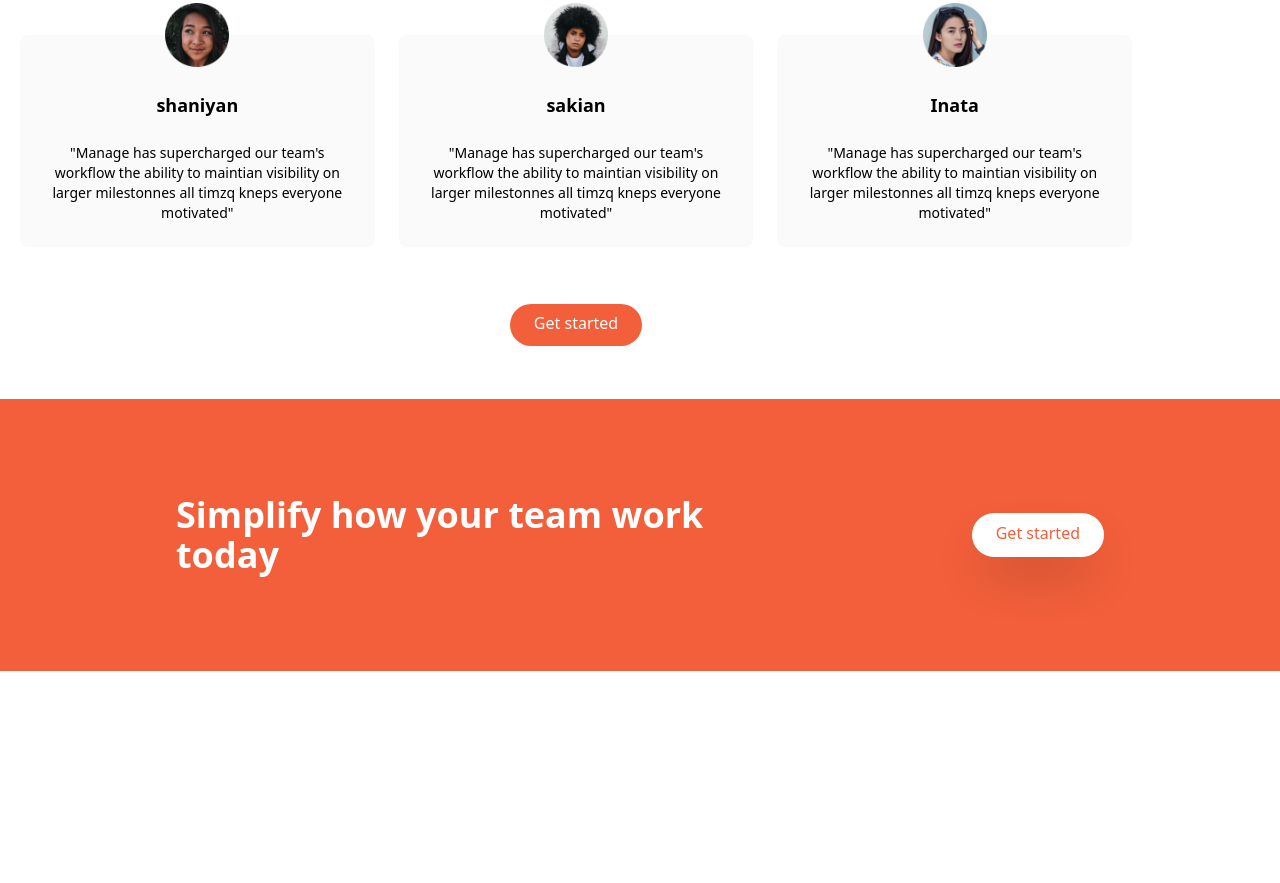
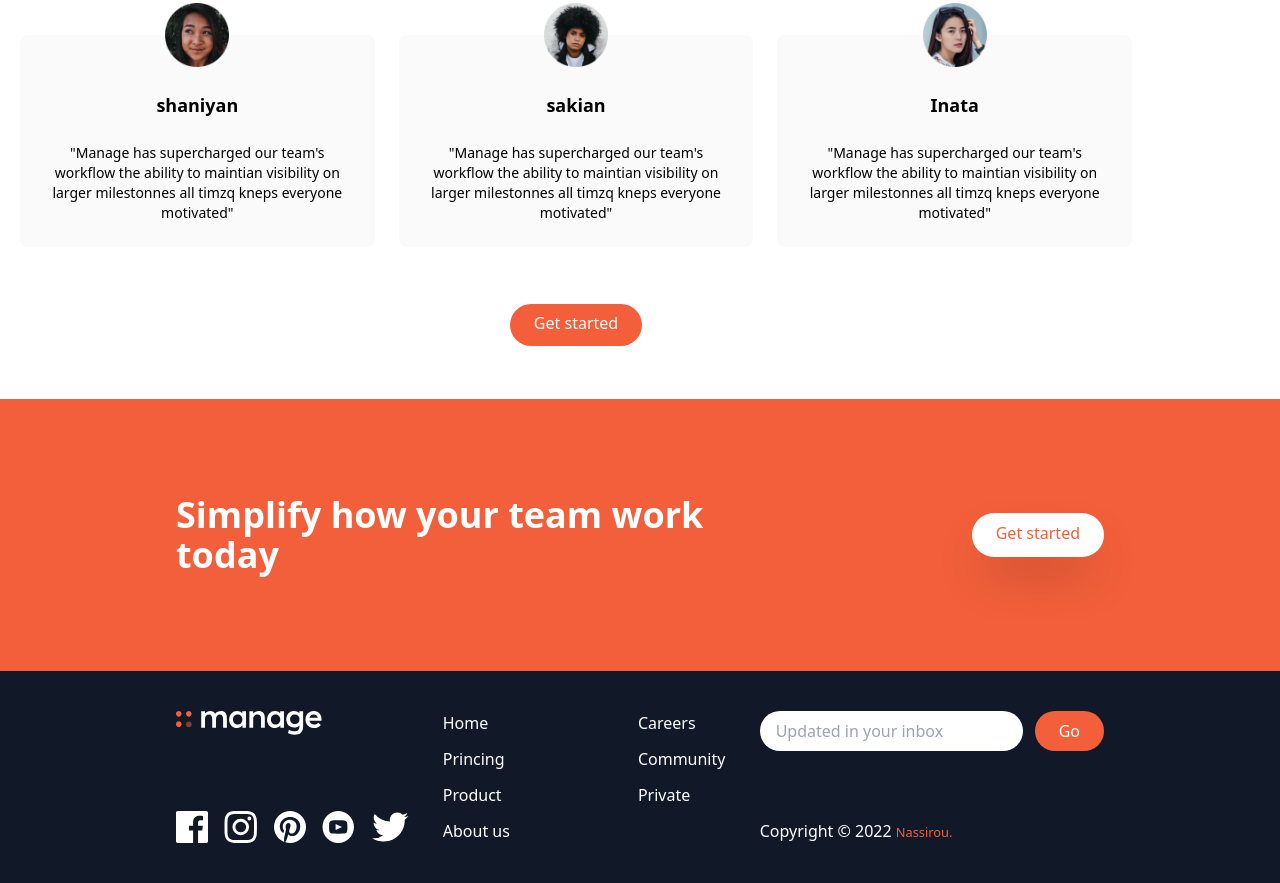
Before and after one commit to nassirou-N/leading_page_tailwindcss, a website: page src/index.html in a window 1280 px wide. Shown: the part 1465-2348 px from the top of the page. Before the commit the page ends 2136 px from the top, so only its background shows below. Drawn offline with Linux system fonts and the light colour scheme.

Commit message:
end of footer

```diff
--- a/src/index.html
+++ b/src/index.html
@@ -175,5 +175,74 @@
       <a href="#" class="p-3 px-6 pt-2 text-brightRed bg-white shadow-2xl rounded-full baseline hover:bg-neutral-300 ">Get started</a>
     </div>
   </section>
+
+  <!-- footer section -->
+  <footer class="bg-gray-900">
+    <div class="container flex flex-col justify-between px-6 py-10 mx-auto space-y-8 md:flex-row md:space-y-0">
+      <!-- logo and sociall links container-->
+      <div class="flex flex-col-reverse items-center justify-between space-y-12 md:flex-col md:space-y-0 md:items-start">
+        <div class="mx-auto my-6 text-center text-white md:hidden">
+          Copyright &copy; 2022, <small class="text-brightRed">Nassirou.</small>
+        </div>
+        <!-- logo -->
+        <div>
+          <img src="img/logo-white.svg" alt="">
+        </div>
+        <!-- social links-->
+        <div class="flex justify-center space-x-4">
+          <!-- links 1 -->
+          <a href="#">
+            <img src="img/icon-facebook.svg" alt="" class="h-8">
+          </a>
+          <!-- links 1 -->
+          <a href="#">
+            <img src="img/icon-instagram.svg" alt="" class="h-8">
+          </a>
+           <!-- links 1 -->
+          <a href="#">
+            <img src="img/icon-pinterest.svg" alt="" class="h-8">
+          </a>
+           <!-- links 1 -->
+          <a href="#">
+            <img src="img/icon-youtube.svg" alt="" class="h-8">
+          </a>
+           <!-- links 1 -->
+          <a href="#">
+            <img src="img/icon-twitter.svg" alt="" class="h-8">
+          </a>
+
+        </div>
+      </div>
+      <!-- list container -->
+      <div class="flex justify-around space-x-32">
+        <div class="flex flex-col space-y-3 text-white">
+          <a href="#" class="hover:text-brightRed">Home</a>
+          <a href="#" class="hover:text-brightRed">Princing</a>
+          <a href="#" class="hover:text-brightRed">Product</a>
+          <a href="#" class="hover:text-brightRed">About us</a>
+        </div>
+        <div class="flex flex-col space-y-3 text-white">
+          <a href="#" class="hover:text-brightRed">Careers</a>
+          <a href="#" class="hover:text-brightRed">Community</a>
+          <a href="#" class="hover:text-brightRed">Private</a>
+        </div>
+      </div>
+
+      <!-- input container -->
+      <div class="flex flex-col justify-between">
+        <form>
+          <div class="flex space-x-3">
+            <input type="text" class="flex-1 px-4 rounded-full focus:outline-none" placeholder="Updated in your inbox">
+            <button class="px-6 py-2 text-white rounded-full bg-brightRed hover:bg-brightRedLight focus:outiline-none">Go</button>
+          </div>
+        </form>
+        <div class="hidden text-white md:block">
+          Copyright &copy; 2022 <small class="text-brightRed">Nassirou.</small>
+        </div>
+      </div>
+
+    </div>
+  </footer>
+
 </body>
 </html>
```
Also changed, not shown: dist/output.css.
